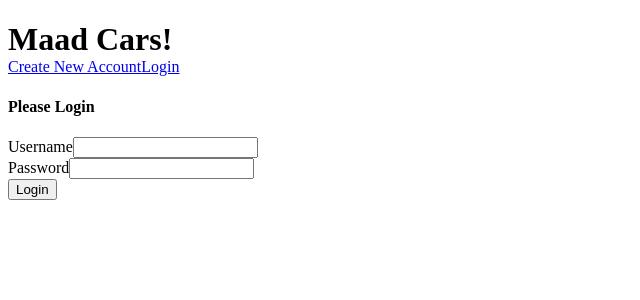
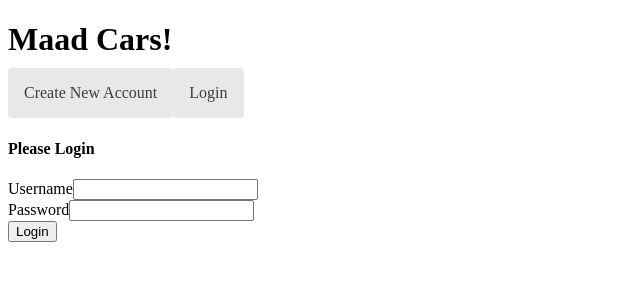
Before and after one commit to AmitCharran/MAAD_project_frontend, an Angular app in the folder maad-cars/: page /login in a window 1280 px wide. Shown: the top 300 px of the page, without its empty margins (0-640 px from the left). Built offline with nearby package versions, Linux system fonts and the light colour scheme.

Commit message:
Added CSS to navbar

```diff
--- a/maad-cars/src/app/components/navbar/navbar.component.css
+++ b/maad-cars/src/app/components/navbar/navbar.component.css
@@ -0,0 +1,21 @@
+/* AppComponent's private CSS styles */
+h1 {
+    margin-bottom: 0;
+  }
+  nav a {
+    padding: 1rem;
+    text-decoration: none;
+    margin-top: 10px;
+    display: inline-block;
+    background-color: #e8e8e8;
+    color: #3d3d3d;
+    border-radius: 4px;
+  }
+
+  nav a:hover {
+    color: white;
+    background-color: #42545C;
+  }
+  nav a.active {
+    background-color: black;
+  }
```
